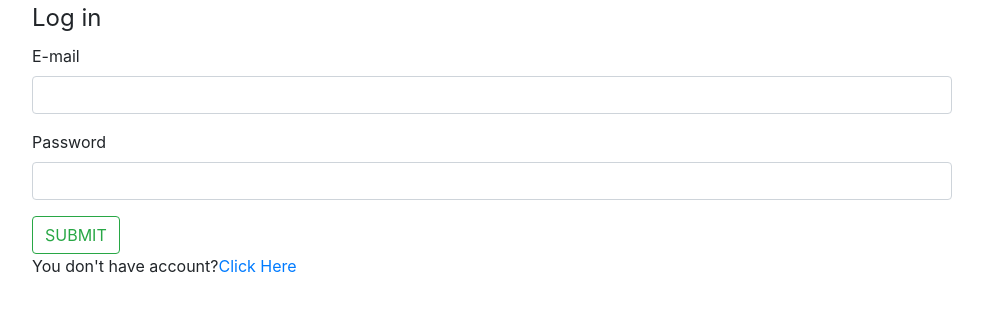
After one commit to MhamedSanaa-zz/projetPHP, a PHP site: page /login.phtml in a window 1280 px wide. The commit adds this page. Shown: the top 312 px of the page, without its empty margins (53-1036 px from the left). Run offline with PHP 8.4, Linux system fonts and the light colour scheme; some libraries are stand-ins or nearby versions.

Commit message:
adding login

```diff
--- /dev/null
+++ b/login.phtml
@@ -0,0 +1,42 @@
+<!DOCTYPE html>
+<html lang="en">
+<head>
+    <meta charset="UTF-8">
+    <title>Login | DSI-ISET-BIzerte</title>
+    <link rel="stylesheet" href=".\css\bootstrap.css">
+    <script src="https://kit.fontawesome.com/7f1324c4ec.js" crossorigin="anonymous"></script>
+    <script src=".\js\bootstrap.js"></script>
+</head>
+<body>
+    <div class="container">
+        <div class="row">
+            <div class="col-lg-10">
+                <?php if (isset($auth_error)): ?>
+                    <div class="alert alert-danger alert-dismissible fade show">
+                        <button type="button" class="close" data-dismiss="alert">&times;</button>
+                        <?= $auth_error ?>
+                    </div>
+                <?php endif ?>
+                <fieldset>
+                    <legend>Log in</legend>
+                    <form action="<?php echo htmlspecialchars($_SERVER["PHP_SELF"]); ?>" method="post">
+                        <div class="form-group ">
+                            <label>E-mail</label>
+                            <input type="email" name="email" class="form-control" value="<?= $_POST['email'] ?? '' ?>" required="">
+                            <span class="text-danger"><?php if (isset($email_error)) echo $email_error; ?></span>
+                        </div>
+                        <div class="form-group">
+                            <label>Password</label>
+                            <input type="password" name="pwd" class="form-control" value="" required="">
+                            <span class="text-danger"><?php if (isset($pwd_error)) echo $pwd_error; ?></span>
+                        </div>
+                        <button type="submit" class="btn btn-outline-success" name="login">SUBMIT</button>
+                        <br>
+                        <span>You don't have account?<a href="register.php" class="mt-3">Click Here</a></span>
+                    </form>
+                </fieldset>
+            </div>
+        </div>
+    </div>
+</body>
+</html>
--- a/register.php
+++ b/register.php
@@ -1,5 +1,9 @@
 <?php
+    session_start();
     include 'customer.class.php';
+    if(isset($_SESSION['name'])!="") {
+        header("Location: inde.html");
+    }
     if (isset($_POST['register'])) {
         $name = $_POST['name'];
         $phone = $_POST['phone'];
@@ -32,6 +36,7 @@
         $customer = new customer;
         $hashed_password = password_hash($pwd, PASSWORD_DEFAULT);
         $customer->customerReg($name,$email,$hashed_password,$phone,$address);
+        header('Location:login.php');
         exit();
     }
     error:
```
Also changed, not shown: customer.class.php (+16 -0 lines), login.php (added, +37 -0 lines).
